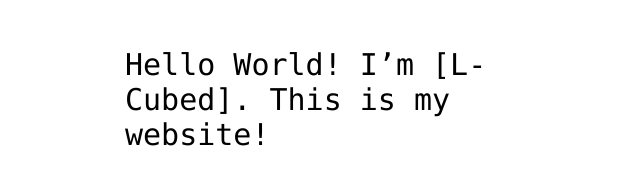
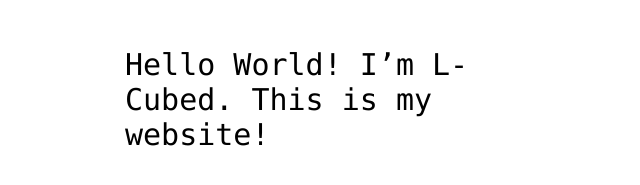
Before and after one commit to github/welcome-to-github-and-pages, a plain HTML site: page index.html in a window 1280 px wide. Shown: the part 341-526 px from the top of the page, without its empty margins (315-955 px from the left). Drawn offline with Linux system fonts and the light colour scheme.

Commit message:
Add My Introduction

```diff
--- a/index.html
+++ b/index.html
@@ -12,7 +12,7 @@
 <img src="https://octodex.github.com/images/daftpunktocat-thomas.gif" id="octocat" alt="octocat-gif" />
 
 <!-- Change this code here by copy and pasting your template on line 15 -->
-<p>Hello World! I’m [L-Cubed]. This is my website!</p>
+<p>Hello World! I’m L-Cubed. This is my website!</p>
 
 </body>
 </html>
```
